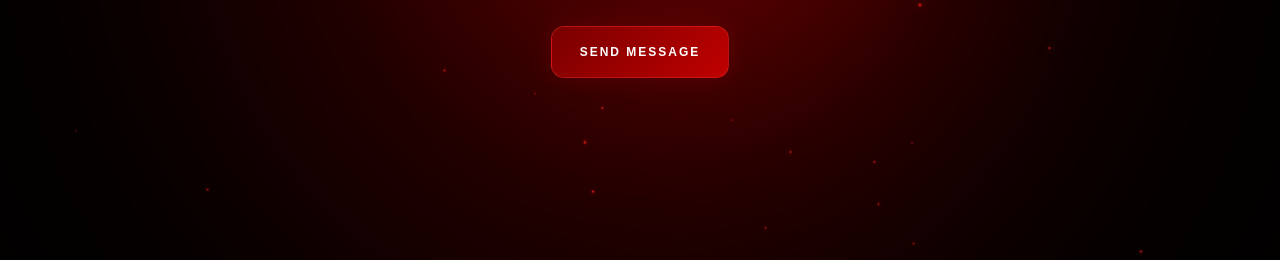
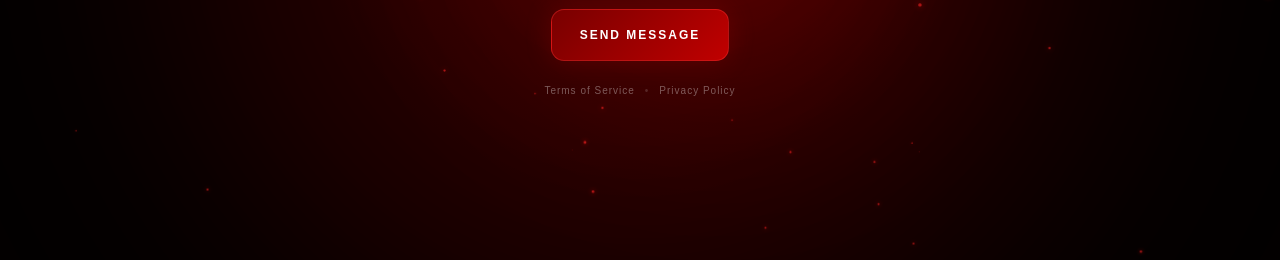
Before and after one commit to int3xx/New-Web, a plain HTML site: page index.html in a window 1280 px wide. Shown: the part 540-800 px from the top of the page. Drawn offline with Linux system fonts and the light colour scheme.

Commit message:
Update index.html

```diff
--- a/index.html
+++ b/index.html
@@ -4,7 +4,7 @@
   <meta charset="UTF-8">
   <meta name="viewport" content="width=device-width, initial-scale=1.0">
 
-  <title>Coming Soon</title>
+  <title>INT3X — Coming Soon</title>
 
   <style>
     * {
@@ -91,9 +91,9 @@
     }
 
     @keyframes pulse {
-
       0%, 100% {
         opacity: .55;
+
         transform:
           translate(-50%, -50%)
           scale(.9);
@@ -101,6 +101,7 @@
 
       50% {
         opacity: .9;
+
         transform:
           translate(-50%, -50%)
           scale(1.1);
@@ -108,7 +109,6 @@
     }
 
     @keyframes moveGlow {
-
       0% {
         transform: translate(0, 0);
       }
@@ -156,7 +156,6 @@
     }
 
     @keyframes float {
-
       0% {
         transform:
           translateY(110vh)
@@ -188,7 +187,6 @@
     ========================== */
 
     .container {
-
       position: relative;
 
       z-index: 5;
@@ -206,7 +204,6 @@
     }
 
     .content {
-
       position: relative;
 
       width: 100%;
@@ -222,7 +219,6 @@
     ========================== */
 
     .status {
-
       display: inline-flex;
 
       align-items: center;
@@ -233,7 +229,8 @@
 
       margin-bottom: 28px;
 
-      border: 1px solid
+      border:
+        1px solid
         rgba(255, 30, 30, .25);
 
       border-radius: 100px;
@@ -253,7 +250,6 @@
     }
 
     .status-dot {
-
       width: 7px;
       height: 7px;
 
@@ -269,7 +265,6 @@
     }
 
     @keyframes blink {
-
       0%, 100% {
         opacity: 1;
       }
@@ -285,7 +280,6 @@
     ========================== */
 
     h1 {
-
       position: relative;
 
       font-size:
@@ -311,9 +305,7 @@
     }
 
     @keyframes titleGlow {
-
       0%, 100% {
-
         text-shadow:
           0 0 5px rgba(255,255,255,.7),
           0 0 20px rgba(255,0,0,.5),
@@ -321,7 +313,6 @@
       }
 
       50% {
-
         text-shadow:
           0 0 8px rgba(255,255,255,.9),
           0 0 30px rgba(255,0,0,.8),
@@ -335,7 +326,6 @@
     ========================== */
 
     .subtitle {
-
       margin-top: 25px;
 
       color:
@@ -354,7 +344,6 @@
     ========================== */
 
     .open-button {
-
       position: relative;
 
       margin-top: 35px;
@@ -397,7 +386,6 @@
     }
 
     .open-button:hover {
-
       transform:
         translateY(-3px);
 
@@ -407,9 +395,50 @@
     }
 
     .open-button:active {
-
       transform:
         scale(.97);
+    }
+
+
+    /* =========================
+       LEGAL LINKS
+    ========================== */
+
+    .legal-links {
+      margin-top: 24px;
+
+      display: flex;
+
+      align-items: center;
+      justify-content: center;
+
+      gap: 10px;
+
+      font-size: 10px;
+
+      letter-spacing: 1px;
+    }
+
+    .legal-links a {
+      color:
+        rgba(255,255,255,.35);
+
+      text-decoration: none;
+
+      transition: .25s ease;
+    }
+
+    .legal-links a:hover {
+      color: #ff3333;
+
+      text-shadow:
+        0 0 12px
+        rgba(255,0,0,.5);
+    }
+
+    .legal-links span {
+      color:
+        rgba(255,255,255,.15);
     }
 
 
@@ -418,7 +447,6 @@
     ========================== */
 
     .modal {
-
       position: fixed;
 
       inset: 0;
@@ -453,7 +481,6 @@
     }
 
     .modal.active {
-
       opacity: 1;
 
       visibility: visible;
@@ -467,7 +494,6 @@
     ========================== */
 
     .modal-card {
-
       position: relative;
 
       width: 100%;
@@ -496,7 +522,6 @@
         blur(30px);
 
       box-shadow:
-
         0 0 60px
         rgba(150,0,0,.25),
 
@@ -512,7 +537,6 @@
     }
 
     .modal.active .modal-card {
-
       transform:
         translateY(0)
         scale(1);
@@ -524,7 +548,6 @@
     ========================== */
 
     .close-button {
-
       position: absolute;
 
       right: 15px;
@@ -554,7 +577,6 @@
     }
 
     .close-button:hover {
-
       background:
         rgba(180,0,0,.3);
 
@@ -570,7 +592,6 @@
     ========================== */
 
     .modal-icon {
-
       width: 52px;
       height: 52px;
 
@@ -598,7 +619,6 @@
     }
 
     .modal-card h2 {
-
       font-size: 24px;
 
       margin-bottom: 8px;
@@ -607,7 +627,6 @@
     }
 
     .modal-description {
-
       color:
         rgba(255,255,255,.42);
 
@@ -624,14 +643,12 @@
     ========================== */
 
     .input-group {
-
       text-align: left;
 
       margin-bottom: 15px;
     }
 
     .input-group label {
-
       display: block;
 
       margin-bottom: 7px;
@@ -648,10 +665,10 @@
 
     input,
     textarea {
-
       width: 100%;
 
-      border: 1px solid
+      border:
+        1px solid
         rgba(255,255,255,.08);
 
       outline: none;
@@ -670,14 +687,12 @@
     }
 
     input {
-
       height: 47px;
 
       padding: 0 14px;
     }
 
     textarea {
-
       height: 110px;
 
       padding: 13px 14px;
@@ -687,14 +702,12 @@
 
     input::placeholder,
     textarea::placeholder {
-
       color:
         rgba(255,255,255,.2);
     }
 
     input:focus,
     textarea:focus {
-
       border-color:
         rgba(255,30,30,.5);
 
@@ -712,7 +725,6 @@
     ========================== */
 
     .send-button {
-
       width: 100%;
 
       height: 49px;
@@ -747,7 +759,6 @@
     }
 
     .send-button:hover {
-
       transform:
         translateY(-2px);
 
@@ -757,7 +768,6 @@
     }
 
     .send-button:active {
-
       transform:
         scale(.98);
     }
@@ -768,7 +778,6 @@
     ========================== */
 
     .result {
-
       min-height: 18px;
 
       margin-top: 12px;
@@ -780,13 +789,11 @@
     }
 
     .result.success {
-
       color:
         #ff5555;
     }
 
     .result.error {
-
       color:
         #ff2222;
     }
@@ -803,7 +810,6 @@
       }
 
       h1 {
-
         font-size:
           clamp(48px, 15vw, 80px);
 
@@ -811,26 +817,22 @@
       }
 
       .subtitle {
-
         font-size: 9px;
 
         letter-spacing: 3px;
       }
 
       .modal {
-
         padding: 14px;
       }
 
       .modal-card {
-
         padding: 25px 20px;
 
         border-radius: 20px;
       }
 
       .modal-card h2 {
-
         font-size: 21px;
       }
     }
@@ -855,11 +857,9 @@
     <div class="content">
 
       <div class="status">
-
         <span class="status-dot"></span>
 
         System Under Development
-
       </div>
 
 
@@ -882,6 +882,22 @@
 
       </button>
 
+
+      <!-- Legal Links -->
+      <div class="legal-links">
+
+        <a href="terms.html">
+          Terms of Service
+        </a>
+
+        <span>•</span>
+
+        <a href="privacy.html">
+          Privacy Policy
+        </a>
+
+      </div>
+
     </div>
 
   </main>
@@ -897,7 +913,6 @@
 
     <div class="modal-card">
 
-      <!-- Close -->
       <button
         class="close-button"
         onclick="closeModal()"
@@ -919,14 +934,11 @@
 
 
       <p class="modal-description">
-
         Write your message below and
         send it directly.
-
       </p>
 
 
-      <!-- Name -->
       <div class="input-group">
 
         <label>
@@ -942,7 +954,6 @@
       </div>
 
 
-      <!-- Message -->
       <div class="input-group">
 
         <label>
@@ -957,7 +968,6 @@
       </div>
 
 
-      <!-- Send -->
       <button
         class="send-button"
         id="sendButton"
@@ -985,7 +995,7 @@
     ========================== */
 
     const WEBHOOK_URL =
-      "https://discord.com/api/webhooks/1543546231824060437/W3vfXNJwy_VuoDfwZE6RjoY0yQzBGPv7To9V8pWDhhdjG8tZEmErmSSdisGP8iDZ4FQU";
+      "YOUR_NEW_WEBHOOK_URL";
 
 
     /* =========================
@@ -1028,12 +1038,12 @@
       modal.classList.remove("active");
 
       document.body.style.overflow =
-        "hidden";
+        "";
     }
 
 
     /* =========================
-       CLOSE BY CLICKING OUTSIDE
+       CLOSE OUTSIDE
     ========================== */
 
     document
@@ -1161,9 +1171,8 @@
                 embeds: [
 
                   {
-
                     title:
-                      "📩 New Message",
+                      "New Message",
 
                     color:
                       9109504,
@@ -1172,7 +1181,7 @@
 
                       {
                         name:
-                          "👤 Name",
+                          "Name",
 
                         value:
                           username,
@@ -1183,7 +1192,7 @@
 
                       {
                         name:
-                          "💬 Message",
+                          "Message",
 
                         value:
                           message,
@@ -1195,16 +1204,13 @@
                     ],
 
                     footer: {
-
                       text:
                         "Website Message System"
-
                     },
 
                     timestamp:
                       new Date()
                         .toISOString()
-
                   }
 
                 ]
@@ -1321,4 +1327,4 @@
   </script>
 
 </body>
-  </html>
+</html>
```
